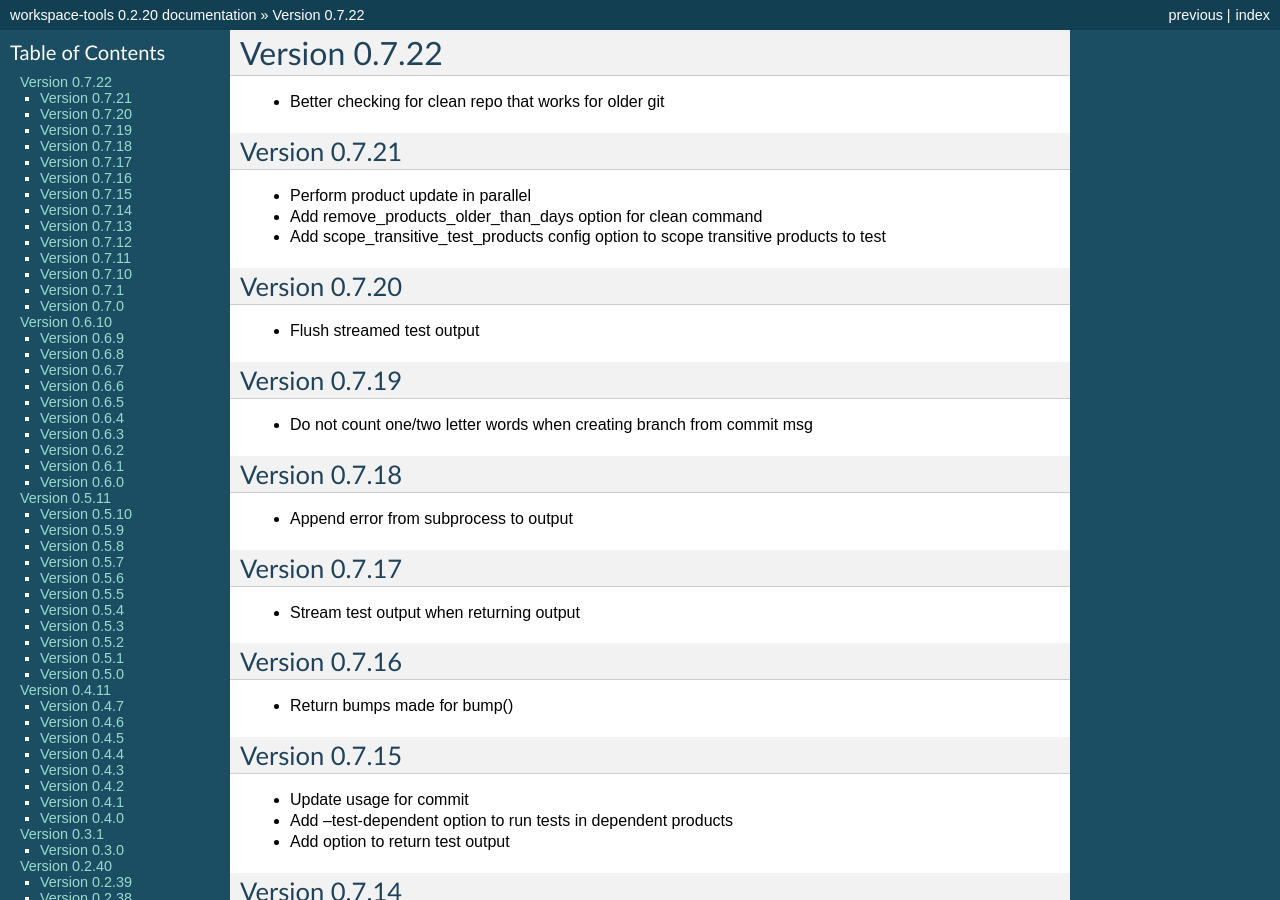
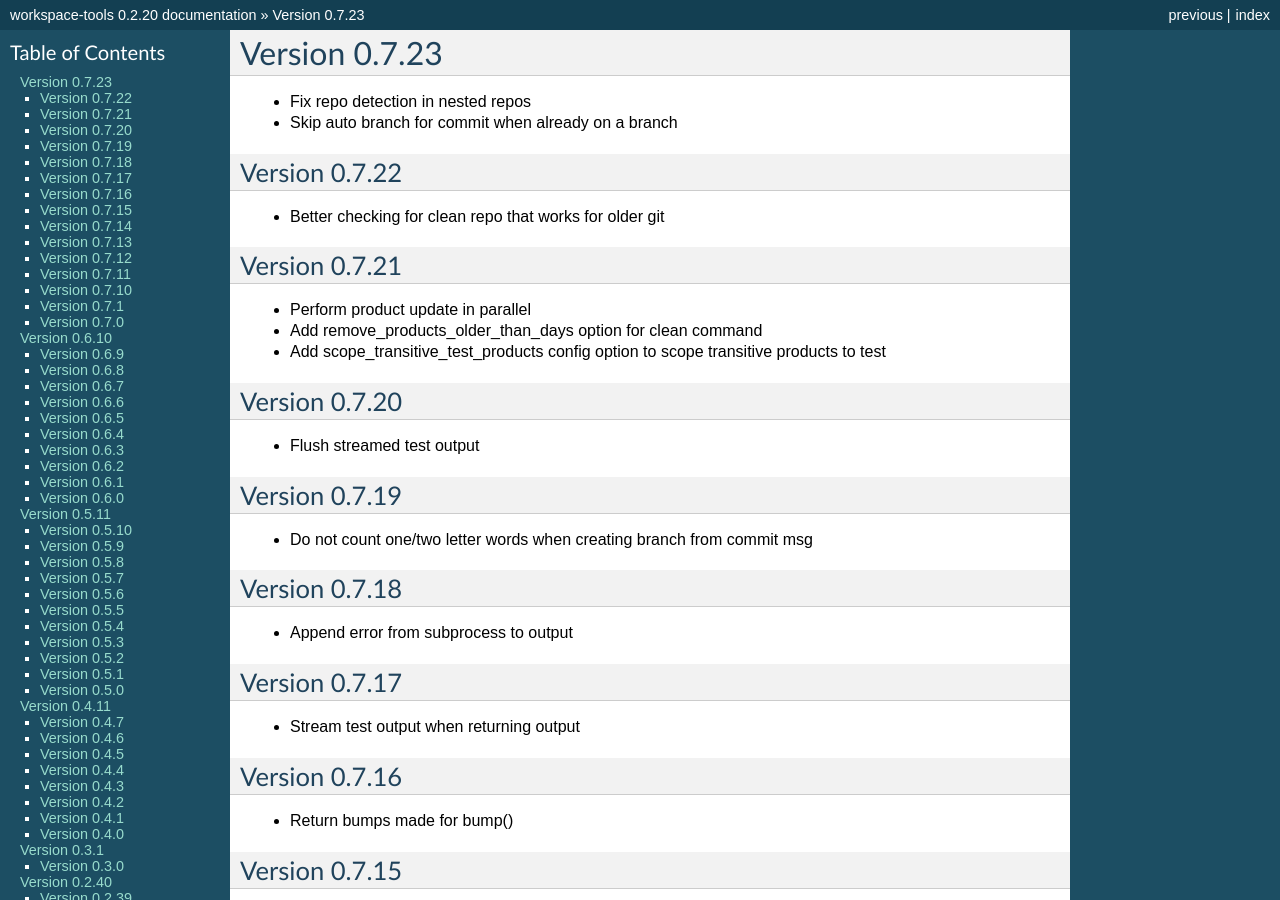
Before and after one commit to maxzheng/workspace-tools, a Sphinx documentation site: the page built from docs/CHANGELOG.rst, in a window 1280 px wide and 900 px high. Built offline with Sphinx 7.4.7, drawn with Linux system fonts in a browser that asks for light colours; some of the changed text lies outside the part shown.

Commit message:
Publish version 0.7.23

```diff
--- a/docs/CHANGELOG.rst
+++ b/docs/CHANGELOG.rst
@@ -1,5 +1,11 @@
+Version 0.7.23
+================================================================================
+
+* Fix repo detection in nested repos
+* Skip auto branch for commit when already on a branch
+
 Version 0.7.22
-================================================================================
+--------------------------------------------------------------------------------
 
 * Better checking for clean repo that works for older git
 
--- a/setup.py
+++ b/setup.py
@@ -10,7 +10,7 @@ def find_files(path):
 
 setuptools.setup(
   name='workspace-tools',
-  version='0.7.22',
+  version='0.7.23',
 
   author='Max Zheng',
   author_email='maxzheng.os @t gmail.com',
```
